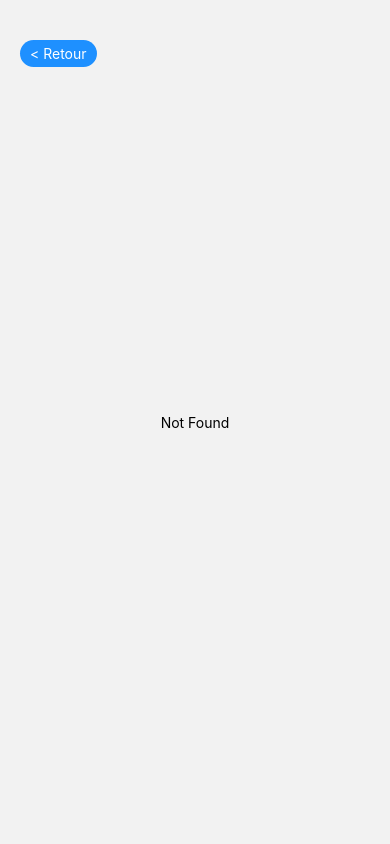
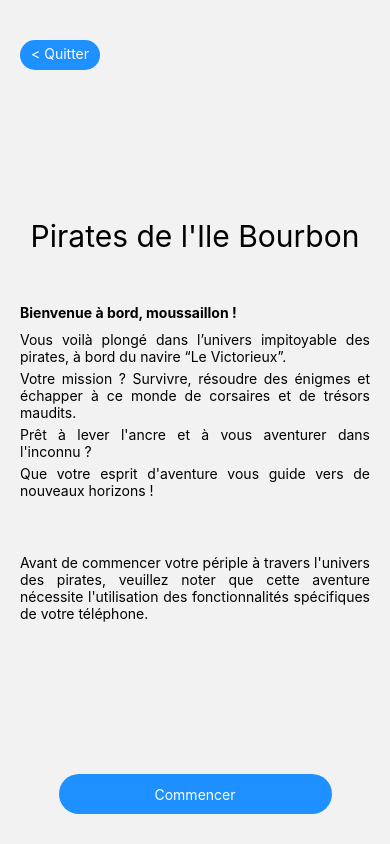
Before and after one commit to Bollemii/MASI-mobile-escape-game, a React Native app in the folder escape-game/: screen /piratesdelilebourbon/0 in a window 390 px wide. Before the commit this address had no page. Built offline with nearby package versions, Linux system fonts and the light colour scheme.

Commit message:
introduction page

```diff
--- a/escape-game/package.json
+++ b/escape-game/package.json
@@ -12,7 +12,7 @@
     "@react-native-async-storage/async-storage": "^1.21.0",
     "@react-navigation/native": "^6.1.17",
     "@react-navigation/native-stack": "^6.9.26",
-    "expo": "~50.0.14",
+    "expo": "^50.0.15",
     "expo-barcode-scanner": "^12.9.3",
     "expo-camera": "^14.1.2",
     "expo-status-bar": "~1.11.1",
--- a/escape-game/src/Router.tsx
+++ b/escape-game/src/Router.tsx
@@ -5,6 +5,7 @@ import { createNativeStackNavigator } from "@react-navigation/native-stack";
 import { constants } from "./constants";
 import HomeScreen from "./screens/HomeScreen";
 import QrScan from "./screens/QrScan";
+import Introduction from "./screens/piratesdelilebourbon/Introduction";
 import NotFound from "./screens/NotFound";
 
 const Stack = createNativeStackNavigator();
@@ -18,7 +19,7 @@ export default function Router() {
                 <Stack.Screen name={constants.screens.home} component={HomeScreen}/>
                 <Stack.Screen name={constants.screens.qrScan} component={QrScan}/>
                 <Stack.Group>
-                    <Stack.Screen name={constants.screens.game[0]} key={constants.screens.game[0]} component={NotFound}/>
+                    <Stack.Screen name={constants.screens.game[0]} key={constants.screens.game[0]} component={Introduction}/>
                     <Stack.Screen name={constants.screens.game[1]} key={constants.screens.game[1]} component={NotFound}/>
                     <Stack.Screen name={constants.screens.game[2]} key={constants.screens.game[2]} component={NotFound}/>
                     <Stack.Screen name="piratesdelilebourbon/3" key="piratesdelilebourbon/3" component={NotFound}/>
--- a/escape-game/src/components/BackButton.tsx
+++ b/escape-game/src/components/BackButton.tsx
@@ -25,6 +25,9 @@ const styles = StyleSheet.create({
         position: 'absolute',
         top: 40,
         left: 20,
+        height: 30,
+        width: 80,
+        alignItems: 'center',
         backgroundColor: constants.colors.blue,
         paddingHorizontal: 10,
         paddingVertical: 5,
--- /dev/null
+++ b/escape-game/src/screens/piratesdelilebourbon/Introduction.tsx
@@ -0,0 +1,47 @@
+import { StyleSheet, Text, View } from "react-native";
+import BackButton from "../../components/BackButton";
+import Button from "../../components/Button";
+
+
+export default function Introduction() {
+    return (
+        <View style={styles.container}>
+            <BackButton text="Quitter" pageRedirect="Home"/>
+            <Text style={styles.title}>Pirates de l'Ile Bourbon</Text>
+            <View style={{marginHorizontal: 20}}>
+                <Text style={[styles.text, {fontWeight: 'bold', marginBottom: 10}]}>Bienvenue à bord, moussaillon !</Text>
+                <Text style={styles.text}>Vous voilà plongé dans l’univers impitoyable des pirates, à bord du navire “Le Victorieux”.</Text>
+                <Text style={styles.text}>Votre mission ? Survivre, résoudre des énigmes et échapper à ce monde de corsaires et de trésors maudits.</Text>
+                <Text style={styles.text}>Prêt à lever l'ancre et à vous aventurer dans l'inconnu ?</Text>
+                <Text style={styles.text}>Que votre esprit d'aventure vous guide vers de nouveaux horizons !</Text>
+                <Text style={[styles.text, {marginTop: 50}]}>Avant de commencer votre périple à travers l'univers des pirates, veuillez noter que cette aventure nécessite l'utilisation des fonctionnalités spécifiques de votre téléphone.</Text>
+            </View>
+            <Button text="Commencer" onPress={() => {}} buttonStyle={styles.button}/>
+        </View>
+    );
+}
+
+const styles = StyleSheet.create({
+    container: {
+        flex: 1,
+        alignItems: "center",
+        justifyContent: "center",
+    },
+    title: {
+        fontSize: 30,
+        marginBottom: 50,
+    },
+    text: {
+        textAlign: 'justify',
+        marginBottom: 5,
+    },
+    button: {
+        position: 'absolute',
+        bottom: 30,
+        width: '70%',
+        height: 40,
+        alignItems: 'center',
+        justifyContent: 'center',
+        borderRadius: 30,
+    }
+});
```
Also changed, not shown: 2 other files (tests, documents, lock files or other folders).
